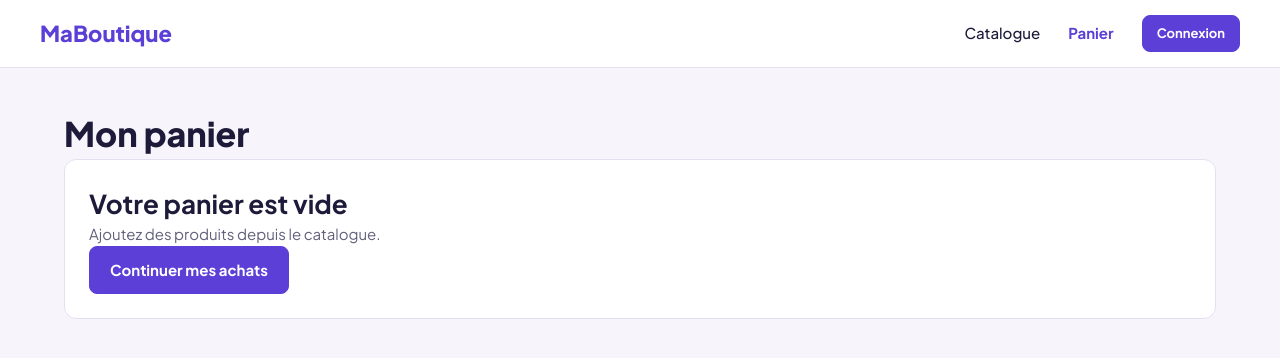
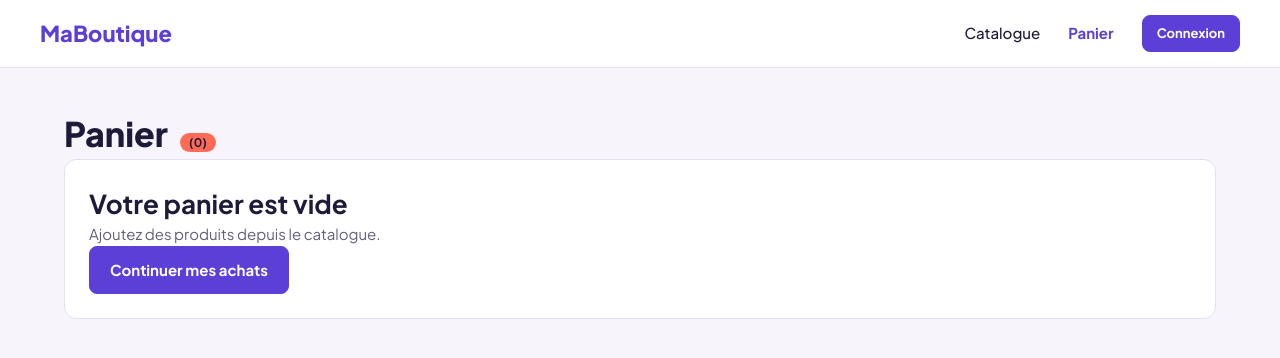
Before and after one commit to yassine200999/frontend, a React (Vite) app: page /panier in a window 1280 px wide. Shown: the top 358 px of the page. Built offline with nearby package versions, Linux system fonts and the light colour scheme.

Commit message:
Show cart item count beside Panier title

```diff
--- a/src/pages/panier/Panier.jsx
+++ b/src/pages/panier/Panier.jsx
@@ -10,7 +10,7 @@ function Panier() {
   return (
     <section>
       <div className="row-between">
-        <h1>Mon panier</h1>
+        <h1>Panier <span className="cart-count">({totalCount})</span></h1>
         {items.length > 0 && (
           <button type="button" className="btn btn-danger" onClick={clearCart}>
             Vider le panier
```
